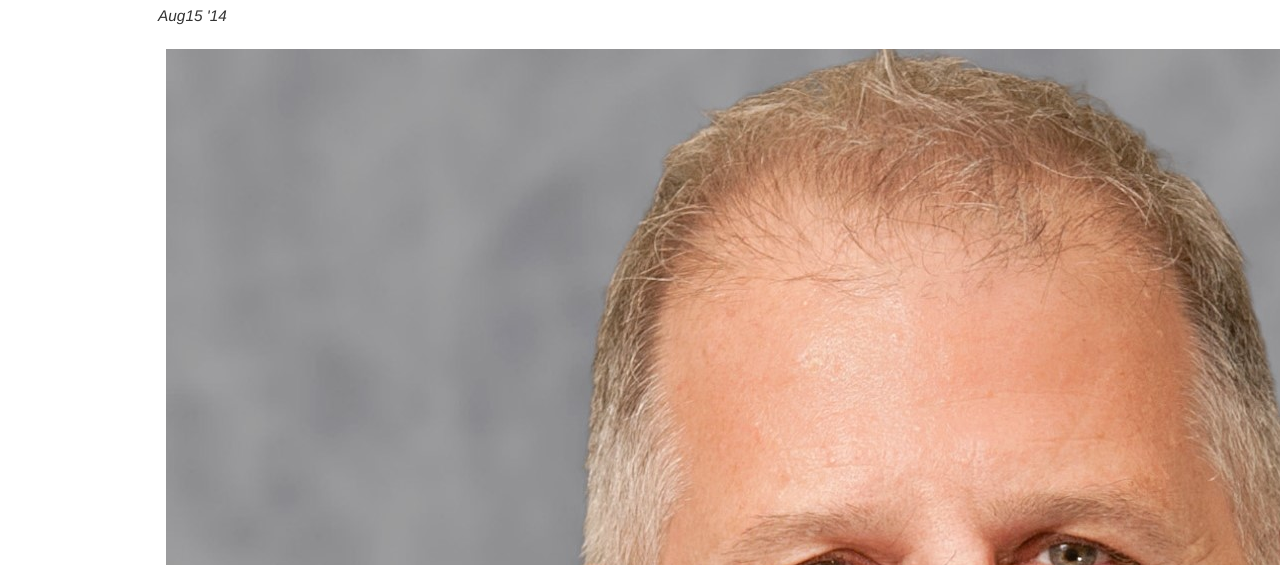
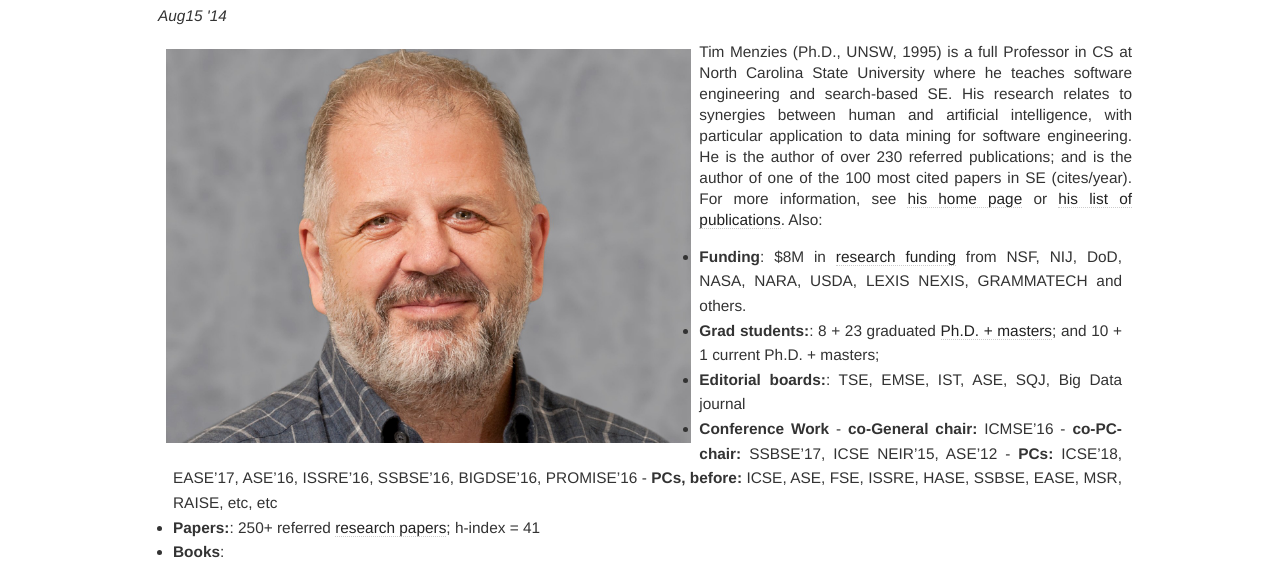
Before and after one commit to ai-se/ai-se.github.io, a Jekyll site: the page built from people/_posts/2014-08-15-Tim-Menzies.md, in a window 1280 px wide. Shown: the part 946-1511 px from the top of the page. Built offline with Jekyll 4.4.1, drawn with Linux system fonts in a browser that asks for light colours; grey boxes are pictures that could not be loaded.

Commit message:
Update 2014-08-15-Tim-Menzies.md

```diff
--- a/people/_posts/2014-08-15-Tim-Menzies.md
+++ b/people/_posts/2014-08-15-Tim-Menzies.md
@@ -7,7 +7,7 @@ excerpt: Lab Director, Ph.D. (UNSW), Professor
 
 
 <img align="left"
-src="/img/timm.png"> Tim Menzies (Ph.D.,
+src="/img/timm.png" alt="timm" height="400"> Tim Menzies (Ph.D.,
 UNSW, 1995) is a full Professor in CS at North
 Carolina State University where he teaches software
 engineering and search-based SE.  His research
```
